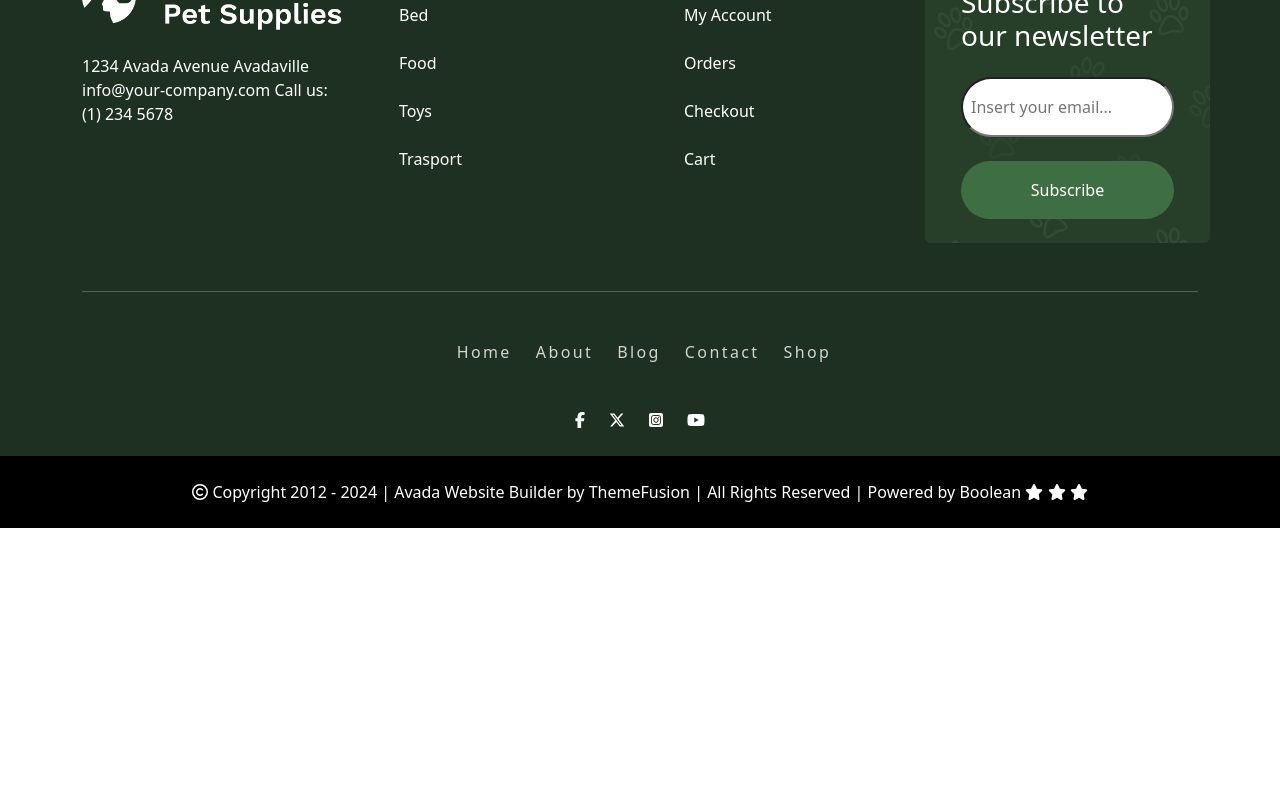
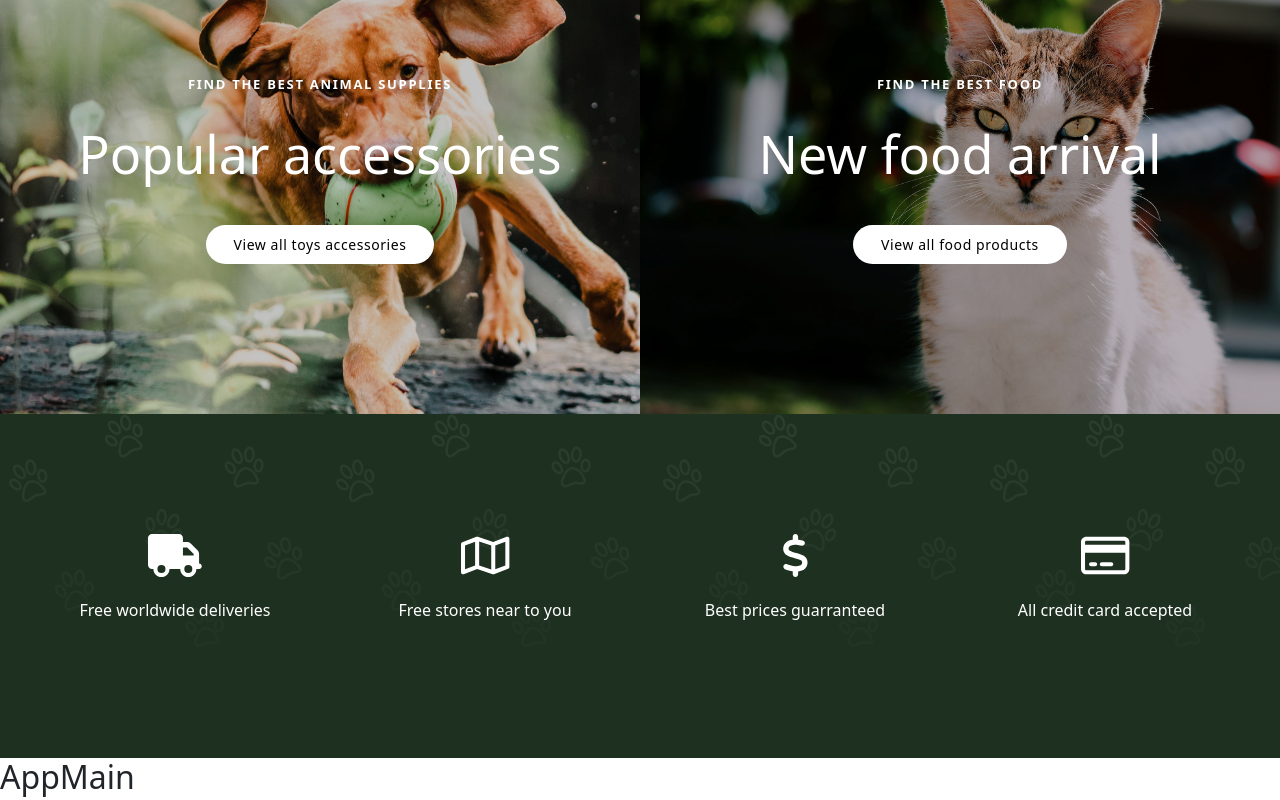
Before and after one commit to gianluigi7/proj-html-vuejs, a Vue app: page / in a window 1280 px wide. Shown: the part 4380-5180 px from the top of the page. Before the commit the page ends 4908 px from the top, so only its background shows below. Built offline with nearby package versions, Linux system fonts and the light colour scheme.

Commit message:
[UPD] home section find

```diff
--- a/src/components/AppCard.vue
+++ b/src/components/AppCard.vue
@@ -29,7 +29,7 @@
             ]
         }
     }
-}
+    }
 </script>
 <template>
     <h2 class="main-color">{{ h2 }}</h2>
--- a/src/pages/AppHome.vue
+++ b/src/pages/AppHome.vue
@@ -150,6 +150,44 @@ const cards = [
       </div>
     </section>
   <AppCard></AppCard>
+  <section id="find">
+    <div class="container-max">
+      <div class="left">
+        <div>
+        <h4>Find the best animal supplies</h4>
+        <h2>Popular accessories</h2>
+        <button>View all toys accessories</button>
+     </div>
+    </div>
+      <div class="right">
+        <div>
+        <h4>Find the best food</h4>
+        <h2>New food arrival</h2>
+        <button>View all food products</button>
+     </div>
+      </div>
+      </div>
+        <div class="bot bg-main-color">
+           <div class="row">
+             <div class="col-icon">
+              <font-awesome-icon icon="fa-solid fa-truck" />
+              <p>Free worldwide deliveries</p>
+             </div>
+             <div class="col-icon">
+              <font-awesome-icon icon="fa-regular fa-map" />
+              <p>Free stores near to you</p>
+             </div>
+             <div class="col-icon">
+              <font-awesome-icon icon="fa-solid fa-dollar-sign" />
+              <p>Best prices guarranteed</p>
+             </div>
+             <div class="col-icon">
+              <font-awesome-icon icon="fa-regular fa-credit-card" />
+              <p>All credit card accepted</p>
+             </div>
+           </div>
+        </div>
+  </section>
 
 </template>
 
@@ -178,7 +216,7 @@ const cards = [
   #jumbotron img {
     width: 100%;
   }
-  #jumbotron h4, .img-container h4 {
+  #jumbotron h4, .img-container h4, #find h4 {
     text-transform: uppercase;
     font-size: 13px;
     letter-spacing: 0.45mm;
@@ -322,7 +360,6 @@ const cards = [
          max-width: 1240px;
          background-image: url(../img/banner-3@2x-scaled.jpg);
           background-size: cover;
-          background-color: antiquewhite;
           margin: 20px auto;
           background-color: #c4c3c3;
           background-blend-mode: multiply;
@@ -389,5 +426,55 @@ const cards = [
         }
       }
 
+  #find {
+     margin-top: 60px;
+    .container-max {
+      max-width: 100vw;
+      display: flex;
+      .left, .right {
+        width: 50%;
+        background-size: cover;
+        background-color: #c4c3c3;
+        background-blend-mode: multiply;
+       div {
+        padding: 150px 0;
+        color: white;
+        text-align: center;
+       button {
+         background-color: white;
+         color: black;
+}}}}
+      .right {
+        background-image: url(../img/banner-9@2x.jpg);
+        }
+      .left {
+        background-image: url(../img/banner-8@2x.jpg);
+      }
+      .right:hover, .left:hover{
+        transform: scale(1.03);
+        transition: 0.2s;
+      }
+      .bot {
+        background-image: url(../img/bg-transparent-3.png);
+        background-repeat: repeat-x;
+      }
+      .row {
+        max-width: 1240px;
+        display: flex;
+        margin: 0 auto;
+        padding: 100px 0;
 
+      }
+      .col-icon {
+        width: calc(100% / 4 - 40px);
+        margin: 20px;
+        color: white;
+        text-align: center;
+
+      }
+      .fa-truck, .fa-map, .fa-dollar-sign, .fa-credit-card {
+        font-size: 43px;
+        margin-bottom: 20px;
+      }
+  }
 </style>
```
Also changed, not shown: src/img/banner-8@2x.jpg (added), src/img/banner-9@2x.jpg (added).
